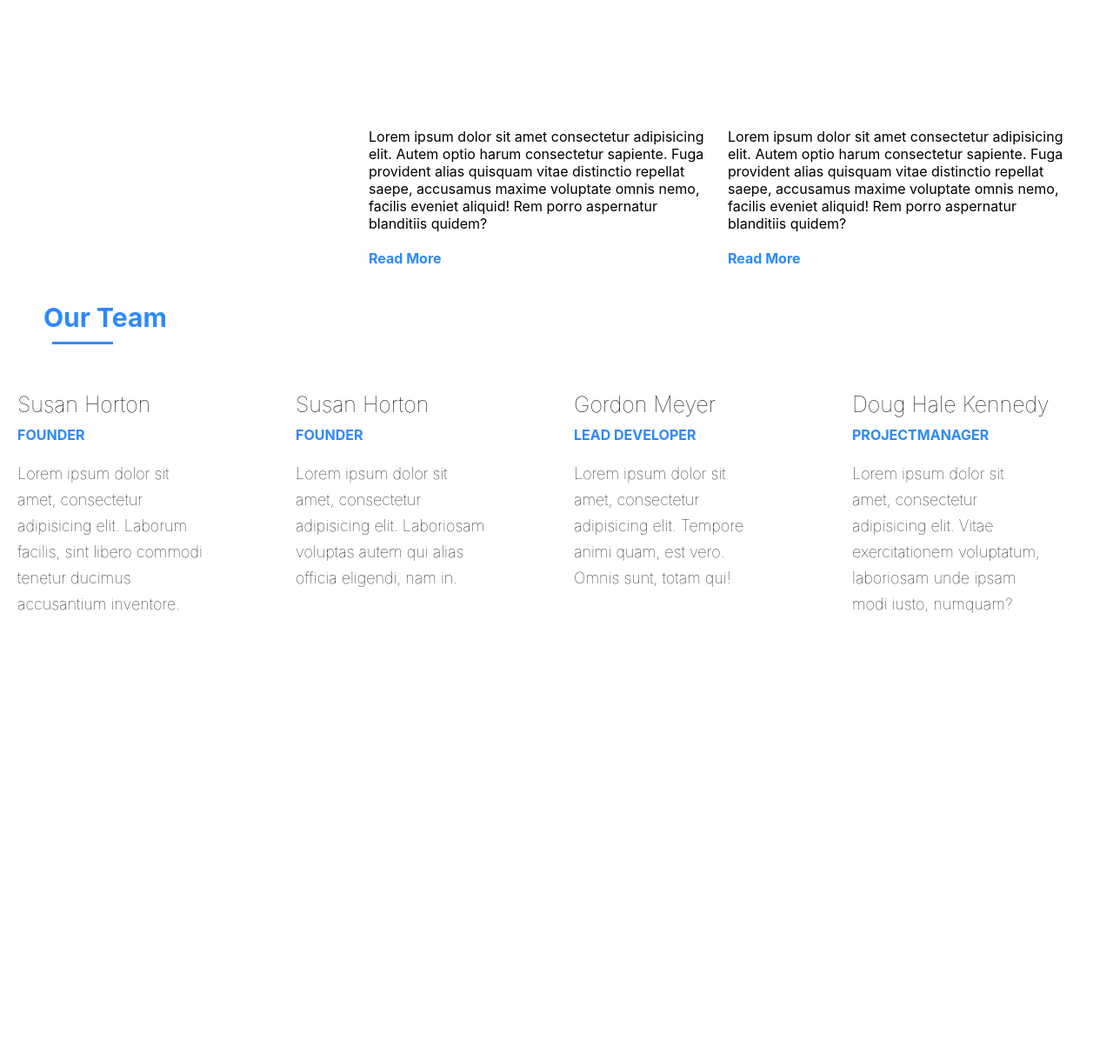
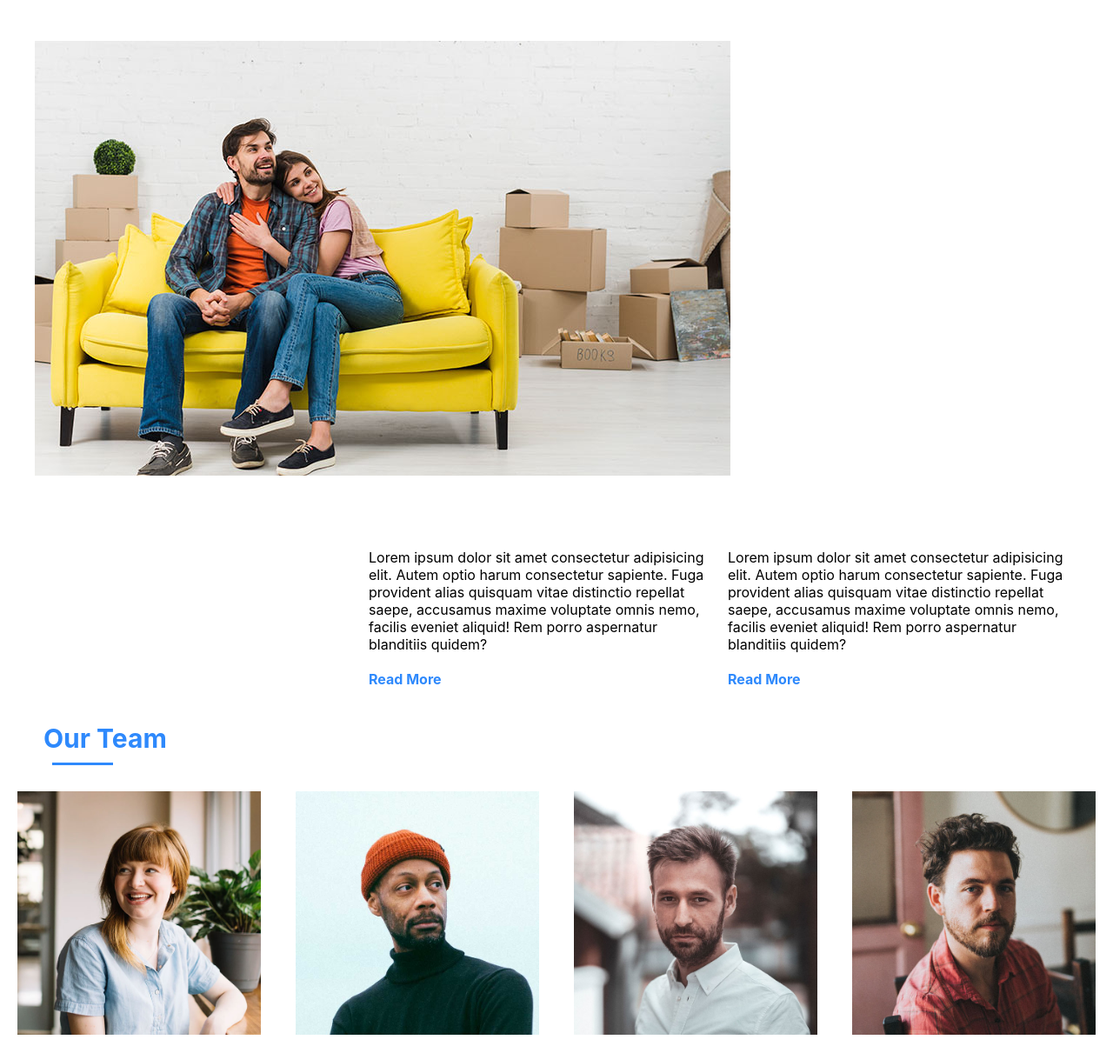
Before and after one commit to devilprogrammer123/dictonaryad, a plain HTML site: page index.html in a window 1280 px wide. Shown: the part 953-2164 px from the top of the page at 87% size. Drawn offline with Linux system fonts and the light colour scheme.

Commit message:
Update index.html

```diff
--- a/index.html
+++ b/index.html
@@ -15,7 +15,7 @@
     }
 
     body {
-        background: url(assets/asset 7.jpeg) no-repeat;
+        background: url(asset 7.jpeg) no-repeat;
         background-size: 100%;
         font-family: "Nanum Gothic", -apple-system, BlinkMacSystemFont, "Segoe UI", Roboto, "Helvetica Neue", Arial, sans-serif, "Apple Color Emoji", "Segoe UI Emoji", "Segoe UI Symbol", "Noto Color Emoji";
     }
@@ -450,7 +450,7 @@
     <section class="ad1">
         <div class="container ad1content">
             <div class="imgad1 con1 ">
-                <img src="assets/asset 7.jpeg" alt="">
+                <img src="asset 7.jpeg" alt="">
             </div>
             <div class="contentad con2">
                 <h1>Why DirectoryAds</h1>
@@ -477,7 +477,7 @@
         <div class="container">
 
             <div class="imgsec1">
-                <img src="assets/asset 5.jpeg" alt="">
+                <img src="asset 5.jpeg" alt="">
             </div>
 
             <div class="readmore">
@@ -507,7 +507,7 @@
 
                 <div class="persons">
                     <div class="prs1 prs">
-                        <img src="assets/person_1.jpg" alt="">
+                        <img src="person_1.jpg" alt="">
                         <h3>Susan Horton</h3>
                         <a href="#">FOUNDER</a>
                         <p>
@@ -518,7 +518,7 @@
 
                     </div>
                     <div class="prs2 prs">
-                        <img src="assets/asset 3.jpeg" alt="">
+                        <img src="asset 3.jpeg" alt="">
                         <h3>Susan Horton</h3>
                         <a href="#">FOUNDER</a>
                         <p>
@@ -527,7 +527,7 @@
                         </p>
                     </div>
                     <div class="prs3 prs">
-                        <img src="assets/asset 2.jpeg" alt="">
+                        <img src="asset 2.jpeg" alt="">
                         <h3>Gordon Meyer</h3>
                         <a href="#">LEAD DEVELOPER</a>
                         <p>
@@ -536,7 +536,7 @@
                         </p>
                     </div>
                     <div class="prs4 prs">
-                        <img src="assets/asset 0.jpeg" alt="">
+                        <img src="asset 0.jpeg" alt="">
                         <h3>Doug Hale Kennedy</h3>
                         <a href="#">PROJECTMANAGER</a>
                         <p>
```
